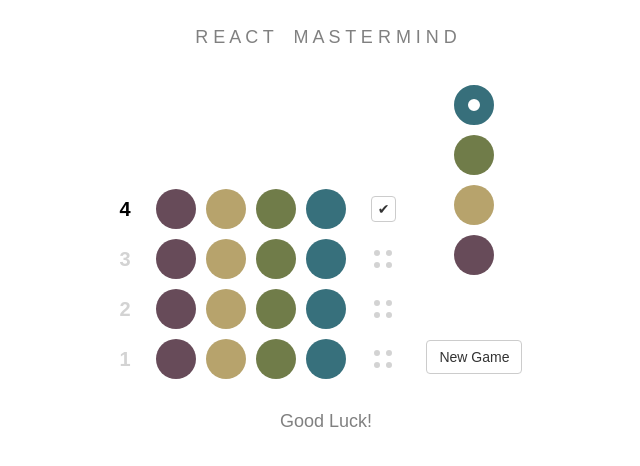
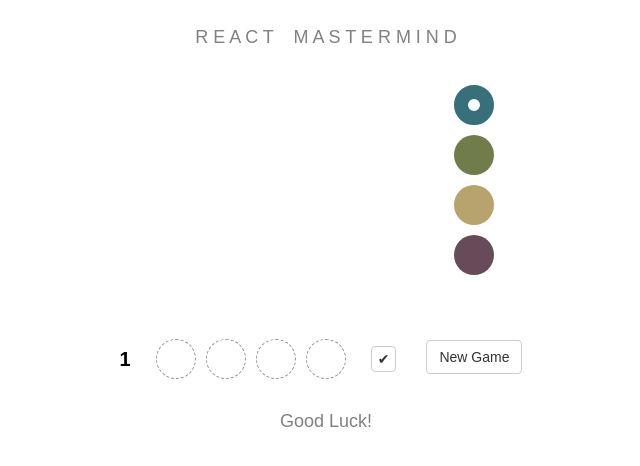
Before and after one commit to likealonso/react-mastermind, a React (Create React App) app: page / in a window 1280 px wide. Shown: the top 466 px of the page, without its empty margins (314-954 px from the left). Built offline with nearby package versions, Linux system fonts and the light colour scheme.

Commit message:
more styling

```diff
--- a/src/App.js
+++ b/src/App.js
@@ -22,14 +22,14 @@ class App extends Component {
       colors,
       code: this.genCode(colors.length),
       selColorIdx: 0,
-      guesses: [this.getNewGuess(), this.getNewGuess(), this.getNewGuess(), this.getNewGuess()]
+      guesses: [this.getNewGuess()]
     };
   }
 
   getNewGuess() {
     return {
-      // code: [null, null, null, null],
-      code: [3, 2, 1, 0], // for testing purposes
+      code: [null, null, null, null],
+
       score: {
         perfect: 0,
         almost: 0
--- a/src/components/GuessPeg/GuessPeg.jsx
+++ b/src/components/GuessPeg/GuessPeg.jsx
@@ -7,7 +7,9 @@ const GuessPeg = (props) => {
     margin: 5,
     borderRadius: '50%',
     backgroundColor: props.color,
-    opacity: 0.85
+    opacity: 0.85,
+    border: props.color || '1px dashed grey',
+    cursor: props.currentGuess && 'pointer'
   };
 
   return (
--- a/src/components/GuessPegs/GuessPegs.js
+++ b/src/components/GuessPegs/GuessPegs.js
@@ -4,12 +4,13 @@ import GuessPeg from '../GuessPeg/GuessPeg';
 import './GuessPegs.css';
 
 const GuessPegs = (props) => {
+
   return (
     <div className="GuessPegs">
-      <GuessPeg color={props.colors[props.code[0]]} />
-      <GuessPeg color={props.colors[props.code[1]]} />
-      <GuessPeg color={props.colors[props.code[2]]} />
-      <GuessPeg color={props.colors[props.code[3]]} />
+      <GuessPeg currentGuess={props.currentGuess} color={props.colors[props.code[0]]} />
+      <GuessPeg currentGuess={props.currentGuess} ccolor={props.colors[props.code[1]]} />
+      <GuessPeg currentGuess={props.currentGuess} ccolor={props.colors[props.code[2]]} />
+      <GuessPeg currentGuess={props.currentGuess} color={props.colors[props.code[3]]} />
     </div>
   );
 }
--- a/src/components/GuessRow/GuessRow.jsx
+++ b/src/components/GuessRow/GuessRow.jsx
@@ -14,7 +14,7 @@ const GuessRow = (props) => {
       >
           {props.rowIdx + 1}
       </div>
-      <GuessPegs code={props.guess.code} colors={props.colors} />
+      <GuessPegs currentGuess={props.currentGuess} code={props.guess.code} colors={props.colors} />
       {
         props.currentGuess ?
           <ScoreButton /> :
```
Also changed, not shown: package.json (line endings or trailing spaces).
